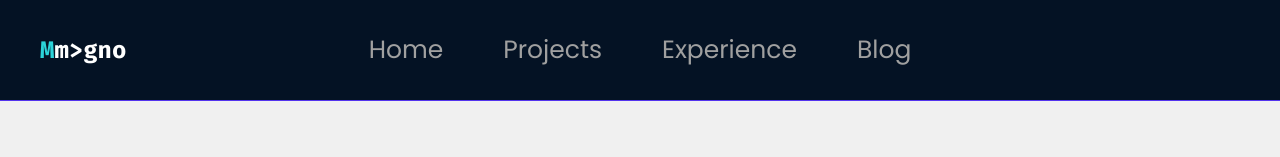
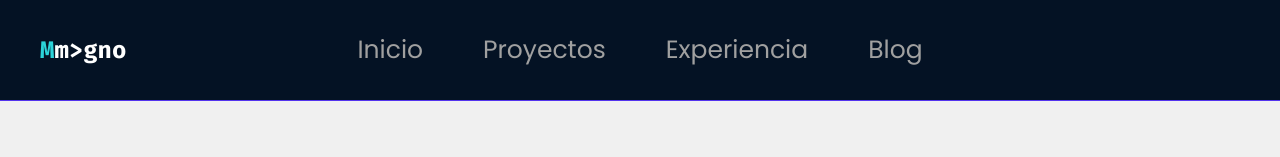
Before and after one commit to mmagno99/portfolio-mmagno-nextjs, a React (Create React App) app: page /projects in a window 1280 px wide. Shown: the top 157 px of the page. Built offline with nearby package versions, Linux system fonts and the light colour scheme.

Commit message:
Cambiando texto en navbar

```diff
--- a/src/components/Navbar.js
+++ b/src/components/Navbar.js
@@ -77,9 +77,9 @@ function Navbar() {
       </div>
 
       <div className="links">
-        <Link to="/">Home</Link>
-        <Link to="/projects">Projects</Link>
-        <Link to="/experience">Experience</Link>
+        <Link to="/">Inicio</Link>
+        <Link to="/projects">Proyectos</Link>
+        <Link to="/experience">Experiencia</Link>
         <Link to="/blog">Blog</Link>
       </div>
 
```
